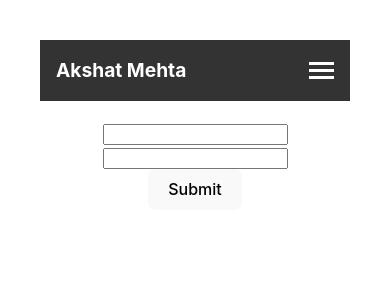
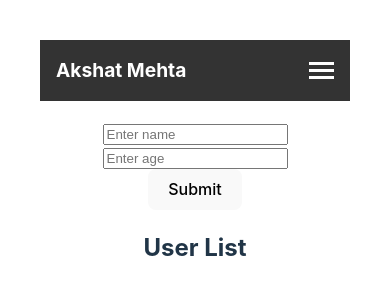
Before and after one commit to nerkoux/React-Practice, a React app in the folder assignment1/: page /datafetch in a window 390 px wide. Shown: the top 300 px of the page. Built offline with nearby package versions, Linux system fonts and the light colour scheme; the HTML template or start-up script is replaced by a standard one.

Commit message:
added styling

```diff
--- /dev/null
+++ b/assignment1/src/Data.css
@@ -0,0 +1,105 @@
+.data-fetch-container {
+    max-width: 600px;
+    margin: 0 auto;
+    padding: 20px;
+    font-family: Arial, sans-serif;
+}
+
+.input-container {
+    display: flex;
+    flex-wrap: wrap;
+    gap: 15px;
+    margin-bottom: 20px;
+}
+
+.input-container input {
+    flex: 1;
+    min-width: 200px;
+    padding: 12px 15px;
+    border: 2px solid #e0e0e0;
+    border-radius: 4px;
+    font-size: 16px;
+    transition: border-color 0.3s ease, box-shadow 0.3s ease;
+}
+
+.input-container input:focus {
+    outline: none;
+    border-color: #007bff;
+    box-shadow: 0 0 0 3px rgba(0, 123, 255, 0.25);
+}
+
+.input-container input::placeholder {
+    color: #aaa;
+}
+
+.input-container button {
+    padding: 12px 20px;
+    background-color: #007bff;
+    color: white;
+    border: none;
+    border-radius: 4px;
+    font-size: 16px;
+    cursor: pointer;
+    transition: background-color 0.3s ease, transform 0.1s ease;
+}
+
+.input-container button:hover {
+    background-color: #0056b3;
+}
+
+.input-container button:active {
+    transform: scale(0.98);
+}
+
+.user-list-container {
+    background-color: #f8f9fa;
+    border-radius: 8px;
+    padding: 20px;
+    box-shadow: 0 2px 4px rgba(0, 0, 0, 0.1);
+}
+
+.user-list-container h2 {
+    margin-top: 0;
+    color: #333;
+    font-size: 24px;
+    margin-bottom: 15px;
+}
+
+.user-list {
+    display: grid;
+    grid-template-columns: repeat(auto-fill, minmax(200px, 1fr));
+    gap: 15px;
+}
+
+.user-item {
+    background-color: white;
+    border: 1px solid #e0e0e0;
+    border-radius: 4px;
+    padding: 15px;
+    transition: box-shadow 0.3s ease, transform 0.3s ease;
+}
+
+.user-item:hover {
+    box-shadow: 0 4px 8px rgba(0, 0, 0, 0.1);
+    transform: translateY(-2px);
+}
+
+.user-item p {
+    margin: 5px 0;
+    font-size: 14px;
+}
+
+.user-item p strong {
+    color: #555;
+}
+
+@media (max-width: 480px) {
+    .input-container {
+        flex-direction: column;
+    }
+
+    .input-container input,
+    .input-container button {
+        width: 100%;
+    }
+}
--- a/assignment1/src/component/DataFetch.jsx
+++ b/assignment1/src/component/DataFetch.jsx
@@ -1,4 +1,5 @@
 import { useState } from 'react'
+import '../App.css'
 
 const DataFetch = () => {
     const [name, setName] = useState("");
@@ -15,21 +16,47 @@ const DataFetch = () => {
     }
 
     const handleSubmit = () => {
-        const obj = {
-            name:name,
-            age:age
+        if (name && age) {
+            const obj = {
+                name: name,
+                age: age
+            }
+            setData([...data, obj]);
+            setName("");
+            setAge("");
         }
-        setData([...data,obj])
     }
 
     return (
-        <div>
-            <input type="text" name="name" value={name} onChange={handleChange} />
-            <input type="text" name="age" value={age} onChange={handleChange} />
-            <button onClick={handleSubmit}>Submit</button>
-            {data.map((item,index)=>(
-                <h1 key={index}>{item.name}{item.age}</h1>
-            ))}
+        <div className="data-fetch-container">
+            <div className="input-container">
+                <input
+                    type="text"
+                    name="name"
+                    value={name}
+                    onChange={handleChange}
+                    placeholder="Enter name"
+                />
+                <input
+                    type="number"
+                    name="age"
+                    value={age}
+                    onChange={handleChange}
+                    placeholder="Enter age"
+                />
+                <button onClick={handleSubmit}>Submit</button>
+            </div>
+            <div className="user-list-container">
+                <h2>User List</h2>
+                <div className="user-list">
+                    {data.map((item, index) => (
+                        <div key={index} className="user-item">
+                            <p><strong>Name:</strong> {item.name}</p>
+                            <p><strong>Age:</strong> {item.age}</p>
+                        </div>
+                    ))}
+                </div>
+            </div>
         </div>
     )
 }
```
